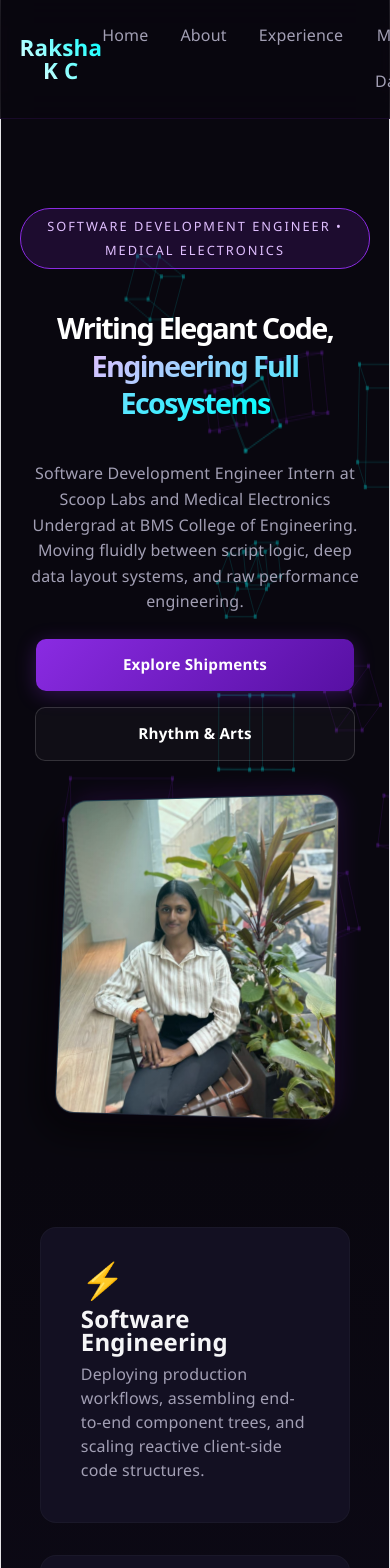
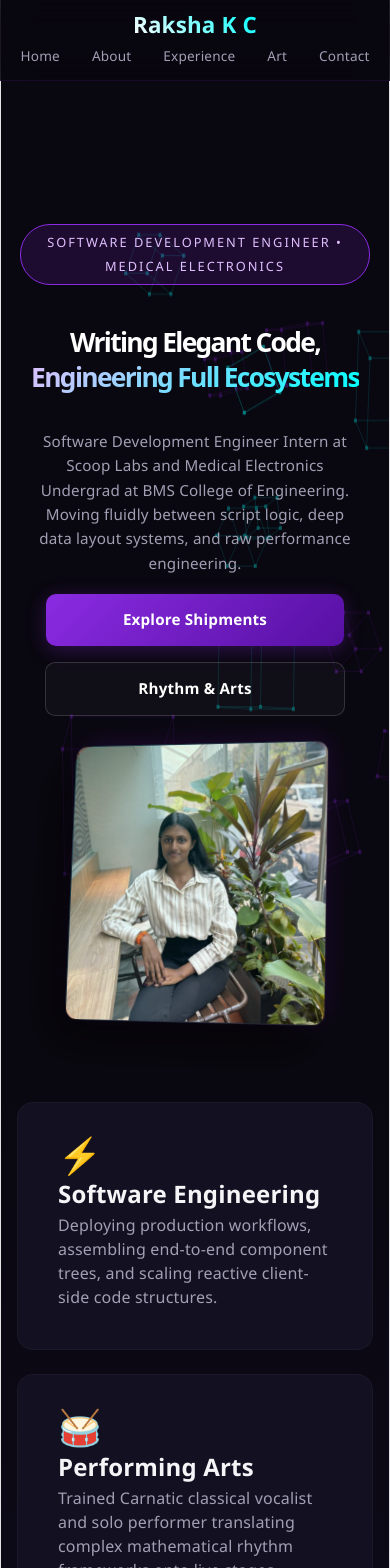
Before and after one commit to raksha-k-c/portfolio, a React (Vite) app: page / in a window 390 px wide. Shown: the top 1568 px of the page. Built offline with nearby package versions, Linux system fonts and the light colour scheme.

Commit message:
mobile view

```diff
--- a/src/App.css
+++ b/src/App.css
@@ -510,16 +510,35 @@ body {
   font-weight: 600;
 }
 /* ==========================================================================
-   MOBILE & TABLET RESPONSIVENESS (THE FIXED VIEW)
+   MOBILE UTILITIES & HEADER RESET
    ========================================================================== */
 
 @media (max-width: 968px) {
-  /* Stack the Hero items vertically */
+  /* Prevent header link crowding */
+  .navbar {
+    padding: 0.8rem 1.2rem;
+    flex-direction: column;
+    gap: 0.5rem;
+    height: auto;
+  }
+
+  .nav-links {
+    display: flex;
+    gap: 0.8rem;
+    flex-wrap: wrap;
+    justify-content: center;
+  }
+
+  .nav-links a {
+    font-size: 0.85rem;
+  }
+
+  /* Stack the Hero items cleanly */
   .hero-3d-container {
-    flex-direction: column-reverse; /* Puts your photo/3D visual on top, text below */
+    flex-direction: column-reverse;
     text-align: center;
-    gap: 2rem;
-    padding-top: 6rem; /* Gives space below the fixed navbar */
+    gap: 1.5rem;
+    padding-top: 7rem; /* Prevents text from slipping behind the mobile header */
   }
 
   .hero-text-side {
@@ -529,52 +548,58 @@ body {
     flex-direction: column;
   }
 
-  /* Scale down the massive title so it fits beautifully on one screen */
   .main-title {
-    font-size: 2.2rem;
+    font-size: 2rem;
     line-height: 1.3;
     margin-top: 1rem;
   }
 
   .tagline {
-    font-size: 1rem;
-    margin: 1.5rem auto;
-    max-width: 500px;
+    font-size: 0.95rem;
+    margin: 1.2rem auto;
+    max-width: 100%;
+    padding: 0 10px;
   }
 
-  /* Center the CTA buttons on mobile */
   .cta-buttons-3d {
     justify-content: center;
     width: 100%;
     gap: 1rem;
   }
 
-  /* Scale down the 3D card wrapper so it doesn't overflow */
+  /* Adjust tracks grid so elements don't get squished */
+  .tracks-section {
+    grid-template-columns: 1fr;
+    gap: 1.5rem;
+    padding: 2rem 1rem;
+  }
+
   .scene3d {
     width: 100%;
-    max-width: 280px;
+    max-width: 260px;
     margin: 0 auto;
   }
 
   .card3d img {
-    max-height: 320px;
+    max-height: 280px;
     object-fit: cover;
+    border-radius: 12px;
   }
 }
 
 @media (max-width: 480px) {
   .main-title {
-    font-size: 1.8rem;
+    font-size: 1.65rem;
   }
 
   .cta-buttons-3d {
-    flex-direction: column; /* Stacks buttons on ultra-small screens */
+    flex-direction: column;
     align-items: center;
   }
 
   .btn-3d {
     width: 100%;
-    max-width: 260px;
+    max-width: 240px;
     text-align: center;
   }
 }
--- a/src/App.jsx
+++ b/src/App.jsx
@@ -6,6 +6,9 @@ function App() {
   const canvasRef = useRef(null)
 
   useEffect(() => {
+    // Dynamically update browser tab title to look completely clean and secure
+    document.title = "Raksha K C | SDE"
+
     const canvas = canvasRef.current
     const ctx = canvas.getContext('2d')
 
@@ -101,14 +104,14 @@ function App() {
 
   return (
     <div className="portfolio-container">
-      {/* NAVIGATION BAR */}
+      {/* IMPROVED MOBILE-SAFE NAVBAR */}
       <header className="navbar">
         <div className="logo">Raksha K C</div>
-        <nav>
+        <nav className="nav-links">
           <a href="#hero">Home</a>
           <a href="#about">About</a>
           <a href="#experience">Experience</a>
-          <a href="#talent">Music & Dance</a>
+          <a href="#talent">Art</a>
           <a href="#contact">Contact</a>
         </nav>
       </header>
@@ -268,7 +271,7 @@ function App() {
         <h2>Interlock Pipelines</h2>
         <p>Looking to ship features, accelerate builds, or collaborate on creative systems engineering? Let's connect.</p>
         <div className="contact-links">
-          <a href="mailto:raksha.chandru66@gmail.com" className="btn-3d btn-primary-3d">Ping Me</a>
+          <a href="mailto:your-email@example.com" className="btn-3d btn-primary-3d">Ping Me</a>
           <a href="https://github.com/raksha-k-c" target="_blank" rel="noreferrer" className="btn-3d btn-secondary-3d">GitHub Core</a>
         </div>
       </section>
```
